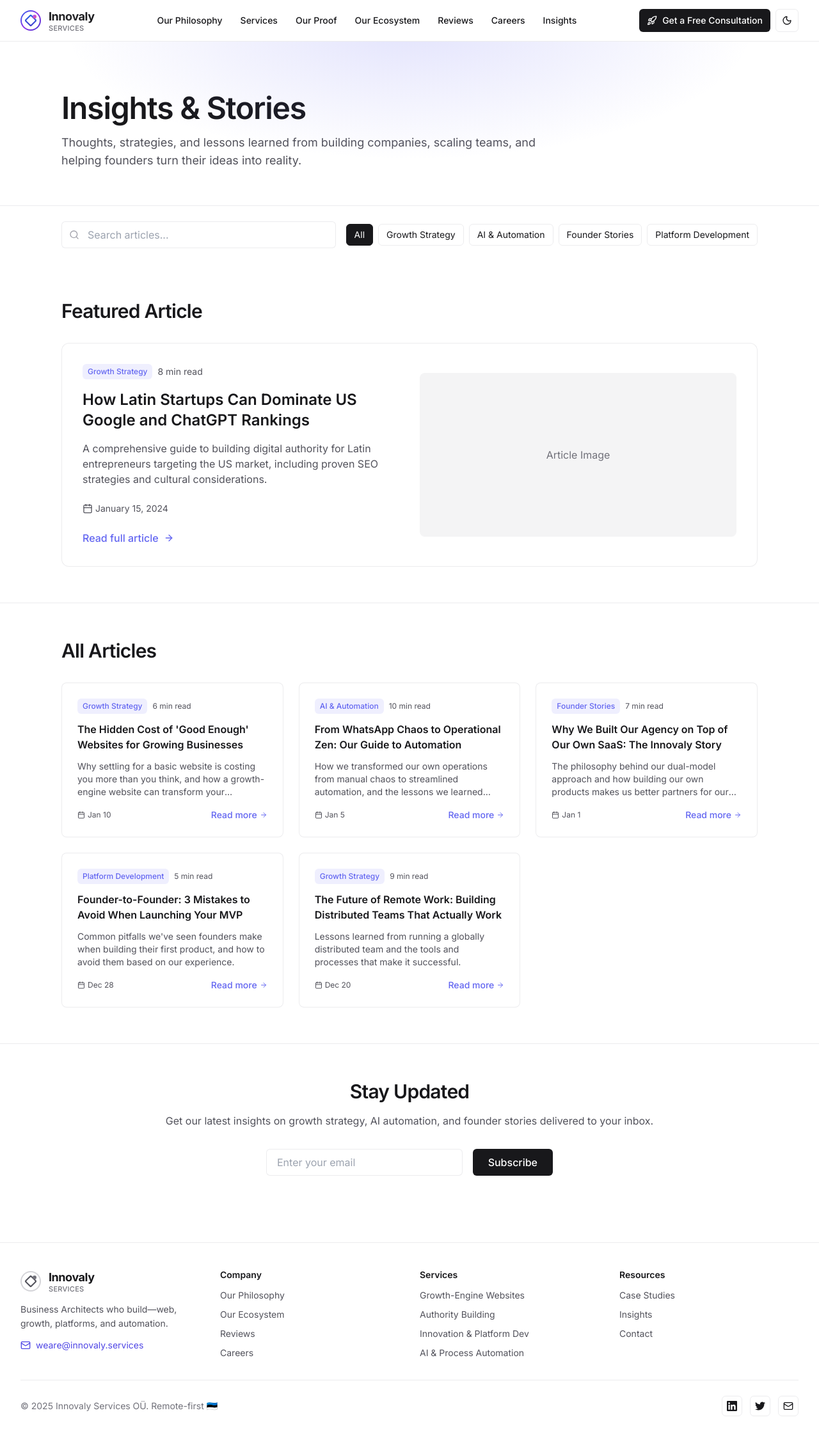
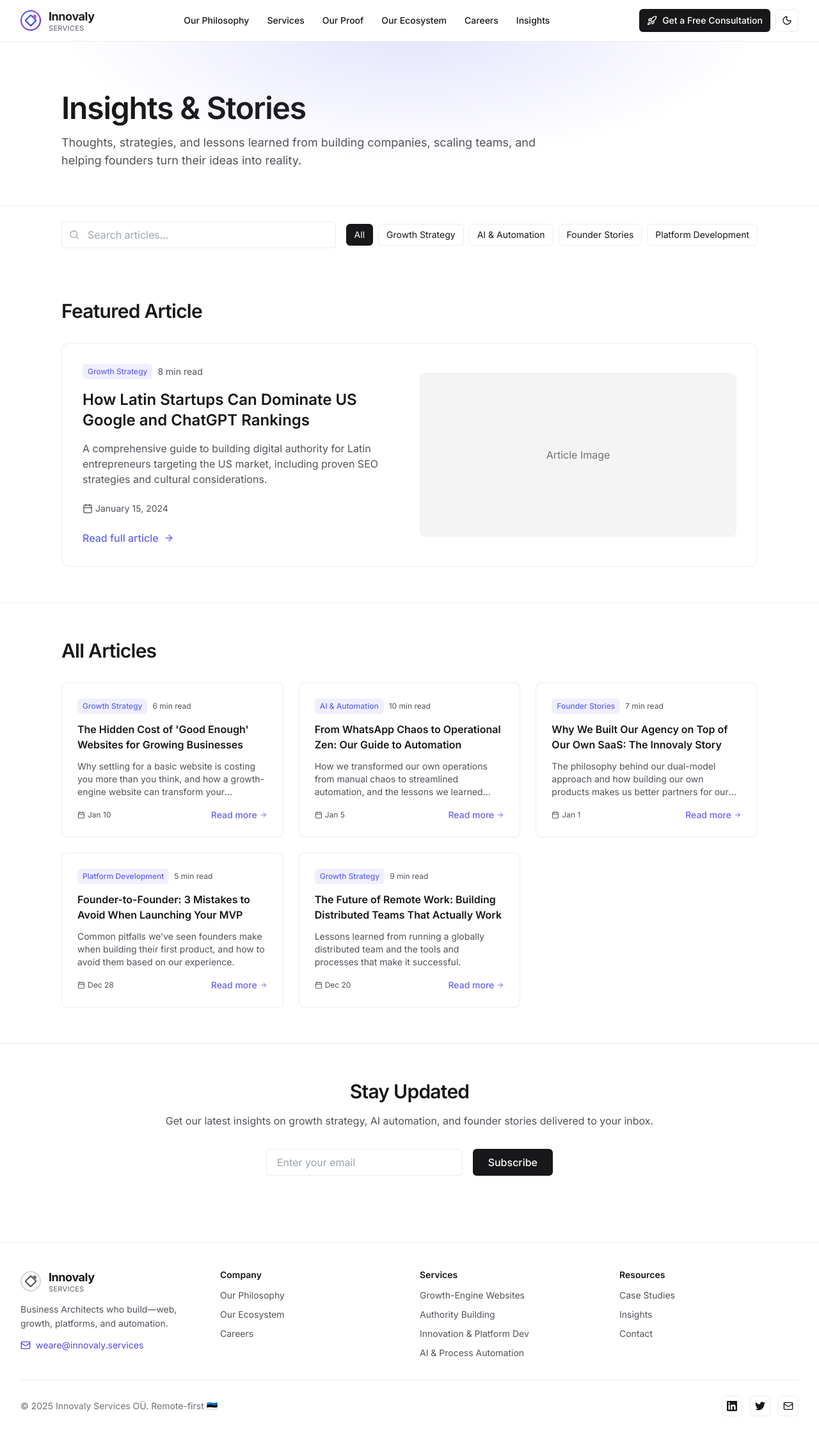
Before and after one commit to unclemimo/innovaly-website, a Next.js app: page /blog in a window 1280 px wide. Shown: the top 2248 px of the page at 64% size. Built offline with nearby package versions, Linux system fonts and the light colour scheme.

Commit message:
Hide reviews page from navigation - Remove reviews links from header and footer navigation menus as page is not ready for public access

```diff
--- a/src/components/Footer.tsx
+++ b/src/components/Footer.tsx
@@ -53,11 +53,6 @@ export default function Footer() {
               <li>
                 <Link className="hover:text-zinc-900 dark:hover:text-zinc-100 transition-colors" href="/ecosystem">
                   Our Ecosystem
-                </Link>
-              </li>
-              <li>
-                <Link className="hover:text-zinc-900 dark:hover:text-zinc-100 transition-colors" href="/reviews">
-                  Reviews
                 </Link>
               </li>
               <li>
--- a/src/components/Header.tsx
+++ b/src/components/Header.tsx
@@ -76,7 +76,6 @@ export default function Header() {
             <Link href="/services" className="px-2 xl:px-3 py-2 text-sm font-medium rounded-md hover:bg-zinc-100 dark:hover:bg-zinc-900 focus:outline-none focus-visible:ring-2 focus-visible:ring-indigo-400/60 transition-colors">Services</Link>
             <Link href="/proof" className="px-2 xl:px-3 py-2 text-sm font-medium rounded-md hover:bg-zinc-100 dark:hover:bg-zinc-900 focus:outline-none focus-visible:ring-2 focus-visible:ring-indigo-400/60 transition-colors">Our Proof</Link>
             <Link href="/ecosystem" className="px-2 xl:px-3 py-2 text-sm font-medium rounded-md hover:bg-zinc-100 dark:hover:bg-zinc-900 focus:outline-none focus-visible:ring-2 focus-visible:ring-indigo-400/60 transition-colors">Our Ecosystem</Link>
-            <Link href="/reviews" className="px-2 xl:px-3 py-2 text-sm font-medium rounded-md hover:bg-zinc-100 dark:hover:bg-zinc-900 focus:outline-none focus-visible:ring-2 focus-visible:ring-indigo-400/60 transition-colors">Reviews</Link>
             <Link href="/careers" className="px-2 xl:px-3 py-2 text-sm font-medium rounded-md hover:bg-zinc-100 dark:hover:bg-zinc-900 focus:outline-none focus-visible:ring-2 focus-visible:ring-indigo-400/60 transition-colors">Careers</Link>
             <Link href="/blog" className="px-2 xl:px-3 py-2 text-sm font-medium rounded-md hover:bg-zinc-100 dark:hover:bg-zinc-900 focus:outline-none focus-visible:ring-2 focus-visible:ring-indigo-400/60 transition-colors">Insights</Link>
           </nav>
@@ -142,13 +141,6 @@ export default function Header() {
               Our Ecosystem
             </Link>
             <Link
-              href="/reviews"
-              className="block px-3 py-2.5 text-sm font-medium rounded-md hover:bg-zinc-100 dark:hover:bg-zinc-900 transition-colors"
-              onClick={closeMobileMenu}
-            >
-              Reviews
-            </Link>
-            <Link
               href="/careers"
               className="block px-3 py-2.5 text-sm font-medium rounded-md hover:bg-zinc-100 dark:hover:bg-zinc-900 transition-colors"
               onClick={closeMobileMenu}
```
